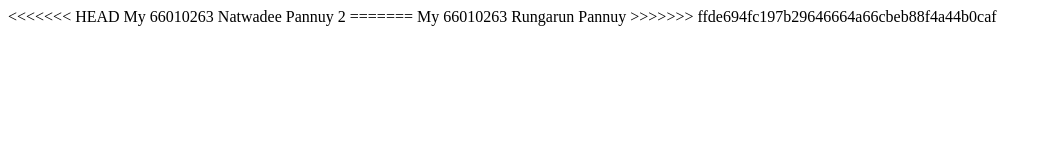
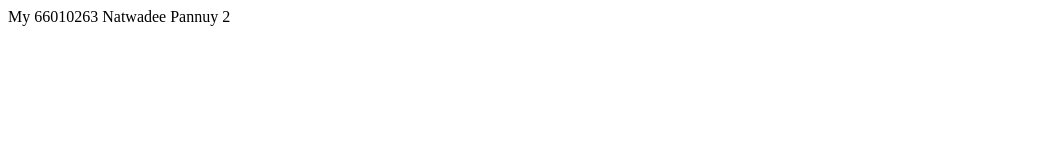
Before and after one commit to fangkaow12/git101, a plain HTML site: page index.html in a window 1280 px wide. Shown: the whole page, without its empty margins (0-1051 px from the left). Drawn offline with Linux system fonts and the light colour scheme.

Commit message:
Update index.html

```diff
--- a/index.html
+++ b/index.html
@@ -6,10 +6,6 @@
     <title>Document</title>
 </head>
 <body>
-<<<<<<< HEAD
     My 66010263 Natwadee Pannuy 2
-=======
-    My 66010263 Rungarun Pannuy
->>>>>>> ffde694fc197b29646664a66cbeb88f4a44b0caf
 </body>
 </html>
```
